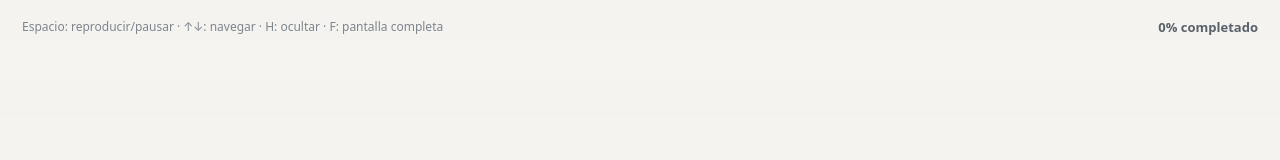
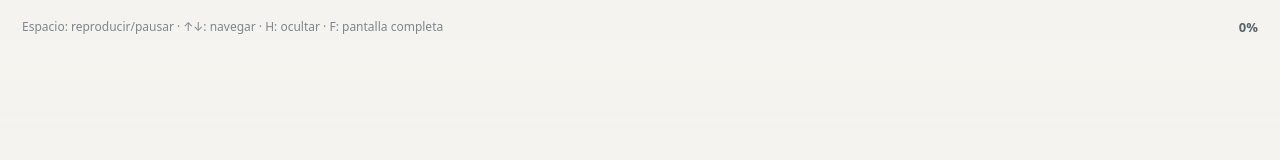
Before and after one commit to jlfernandezfernandez/teleprompter, a Svelte app: page / in a window 1280 px wide. Shown: the top 160 px of the page. Built offline with nearby package versions, Linux system fonts and the light colour scheme.

Commit message:
Simplify progress label

```diff
--- a/src/App.svelte
+++ b/src/App.svelte
@@ -202,7 +202,7 @@
   <div class="shade top" aria-hidden="true"></div>
   <div class="shade bottom" aria-hidden="true"></div>
   <div class="hint">Espacio: reproducir/pausar · ↑↓: navegar · H: ocultar · F: pantalla completa</div>
-  <output class="completion" aria-live="off">{Math.round(progress * 100)}% completado</output>
+  <output class="completion" aria-label={`${Math.round(progress * 100)}% completado`} aria-live="off">{Math.round(progress * 100)}%</output>
 
   {#if settingsOpen || moreOpen}
     <button class="popover-dismiss" aria-label="Cerrar menú" onclick={closePopovers}></button>
```
Also changed, not shown: 1 other file (tests, documents, lock files or other folders).
